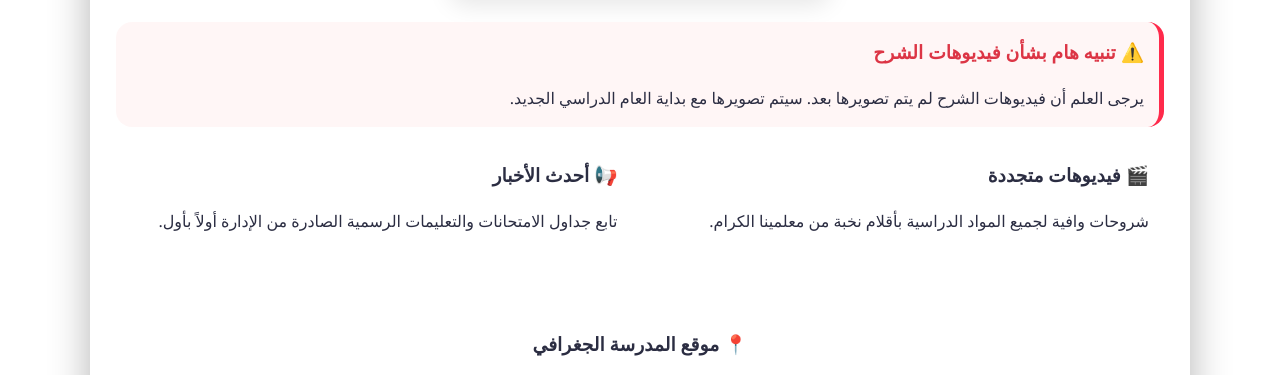
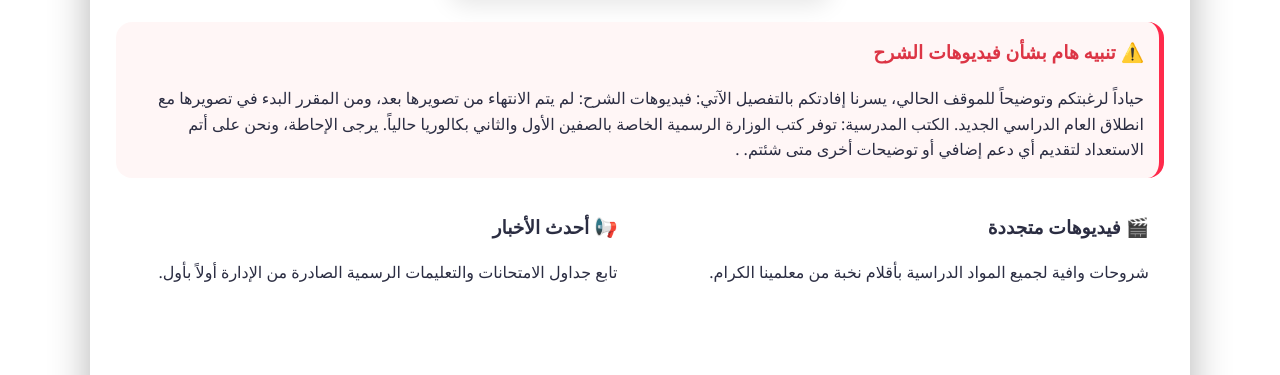
Before and after one commit to fekry2272010-beep/-, a plain HTML site: page index.html in a window 1280 px wide. Shown: the part 1556-1931 px from the top of the page. Drawn offline with Linux system fonts and the light colour scheme.

```diff
--- a/index.html
+++ b/index.html
@@ -81,7 +81,13 @@
 
             <div class="card warning-card">
               <h3 style="margin-top: 0; color: #dc3545;">⚠️ تنبيه هام بشأن فيديوهات الشرح</h3>
-              <p style="margin-bottom: 0;">يرجى العلم أن فيديوهات الشرح لم يتم تصويرها بعد. سيتم تصويرها مع بداية العام الدراسي الجديد.</p>
+              <p style="margin-bottom: 0;">حياداً لرغبتكم وتوضيحاً للموقف الحالي، يسرنا إفادتكم بالتفصيل الآتي:
+
+فيديوهات الشرح: لم يتم الانتهاء من تصويرها بعد، ومن المقرر البدء في تصويرها مع انطلاق العام الدراسي الجديد.
+
+الكتب المدرسية: توفر كتب الوزارة الرسمية الخاصة بالصفين الأول والثاني بكالوريا حالياً.
+
+يرجى الإحاطة، ونحن على أتم الاستعداد لتقديم أي دعم إضافي أو توضيحات أخرى متى شئتم. .</p>
             </div>
 
            <div class="features">
```
